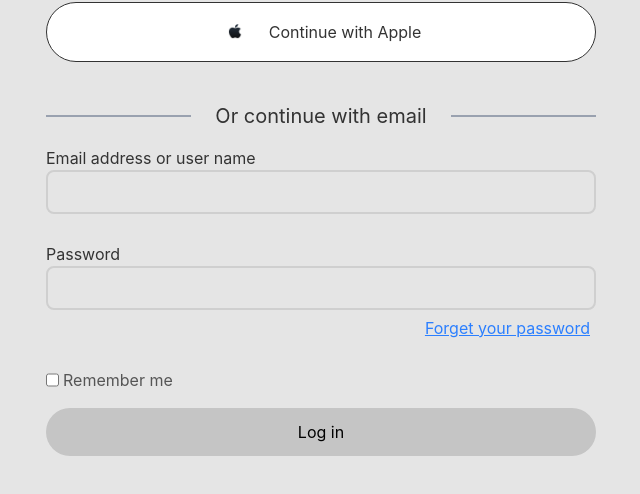
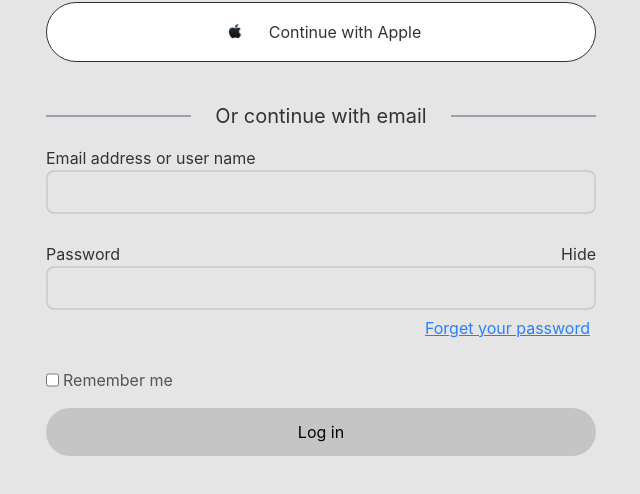
Before and after one commit to ayushks05/Account-page, a React (Vite) app: page /login in a window 1280 px wide. Shown: the part 392-886 px from the top of the page, without its empty margins (319-959 px from the left). Built offline with nearby package versions, Linux system fonts and the light colour scheme.

Commit message:
test: add login form validation tests

```diff
--- a/src/components/Login.jsx
+++ b/src/components/Login.jsx
@@ -2,8 +2,61 @@ import googleLogo from '../assets/google.png';
 import appleLogo from '../assets/apple.png';
 import facebookLogo from '../assets/facebook.png';
 import { Link } from 'react-router';
+import { useState } from 'react';
 
 function Login() {
+
+    const [showpassword, setshowpassword] = useState(false);
+    const [formData, setformData] = useState({
+        name: "",
+        password: "",
+        rememberMe: false,
+    });
+    const [errors, seterrors] = useState({});
+    const [message, setmessage] = useState("");
+
+    const handlechange = (e) => {
+        const {name, value, type, checked} = e.target;
+
+        setformData((prev) => ({
+            ...prev,
+            [name]: type === "checkbox" ? checked : value,
+        }));
+        seterrors((prev) => ({
+            ...prev,
+            [name]: "",
+        }));
+        setmessage("");
+    }
+
+    const handleSubmit = (e) => {
+        e.preventDefault();
+
+        const newerror = {};
+        const name = formData.name.trim();
+
+        if (!name) {
+            newerror.name = "Enter your email address or username.";
+        } else if (
+            name.includes("@") &&
+            !/^[^\s@]+@[^\s@]+\.[^\s@]+$/.test(name)
+        ) {
+            newerror.name = "Enter a valid email address.";
+        }
+
+        if (!formData.password) {
+            newerror.password = "Please enter your password.";
+        }
+
+        seterrors(newerror);
+
+        if (Object.keys(newerror).length === 0) {
+            setmessage(
+            "Validation passed! Authentication is not connected yet."
+            );
+        }
+    };
+
     return (
         <div className="min-h-screen bg-[#e5e5e5] px-3 pt-4 sm:px-11 sm:pt-9">
                 <header className="flex h-[50px] items-center justify-center border-b-1 border-gray-400]">
@@ -43,26 +96,39 @@ function Login() {
                         </button>
                     </div>
 
+                    <form noValidate onSubmit={handleSubmit}>
                         <div className="mt-10 flex items-center gap-6 text-center text-xl">
                             <span className="h-[2px] flex-1 bg-gray-400" />
                             <span className="whitespace-nowrap">Or continue with email</span>
                             <span className="h-[2px] flex-1 bg-gray-400" />
                         </div>
                         <div className='mb-7 mt-4'>
-                        <label>Email address or user name</label>
-                        <input type="text" className='w-full h-11 border-2 border-solid border-[#cfcfcf] rounded-lg px-4 text-[13px] outline-none'/>
+                            <label htmlFor="login-identifier">Email address or user name</label>
+                            <input id="login-identifier" type="text" name='name' value={formData.name} onChange={handlechange} className='w-full h-11 border-2 border-solid border-[#cfcfcf] rounded-lg px-4 text-[13px] outline-none' autoComplete='username'/>
+                            {errors.name && (
+                                <p className="mt-1 text-sm text-red-600">{errors.name}</p>
+                            )}
                         </div>
                         <div className='mb-7'>
-                        <label>Password</label>
-                        <button className=''></button>
-                        <input type="password" className='w-full h-11 border-2 border-solid border-[#cfcfcf] rounded-lg px-4 text-[13px] outline-none'/>
+                            <div className='flex justify-between items-center'>
+                                <label htmlFor="login-password">Password</label>
+                                <button type='button' className='cursor-pointer' value={formData.password} onClick={() => setshowpassword(!showpassword)}>{showpassword ? "show" : "Hide"}</button>
+                            </div>
+                            <input id="login-password" type={showpassword ? "text" : "password"} name='password' value={formData.password} onChange={handlechange} className='w-full h-11 border-2 border-solid border-[#cfcfcf] rounded-lg px-4 text-[13px] outline-none' autoComplete='current-password'/>
+                            {errors.password && (
+                                <p className="mt-1 text-sm text-red-600">{errors.password}</p>
+                            )}
                             <a href="#" className='underline text-blue-500 flex justify-end m-1.5'>Forget your password</a>
                         </div>
                         <p className='terms text-base text-[#555] mt-1.5 mb-4 font-normal flex gap-1'>
-                        <input type="checkbox" />
+                            <input type="checkbox" name='rememberMe' checked={formData.rememberMe} onChange={handlechange}/>
                             Remember me
                         </p>
-                    <button className='w-full h-12 border-none rounded-3xl bg-[#c5c5c5] text-black text-base cursor-pointer hover:bg-[#999] hover:text-white'>Log in</button>
+                        <button type='submit' className='w-full h-12 border-none rounded-3xl bg-[#c5c5c5] text-black text-base cursor-pointer hover:bg-[#999] hover:text-white'>Log in</button>
+                        {message && (
+                            <p className="mt-3 text-sm text-green-700">{message}</p>
+                        )}
+                    </form>
                 </main>
         </div>
     );
```
Also changed, not shown: 1 other file (tests, documents, lock files or other folders). Lines whose indentation alone changed are shown as unchanged.
